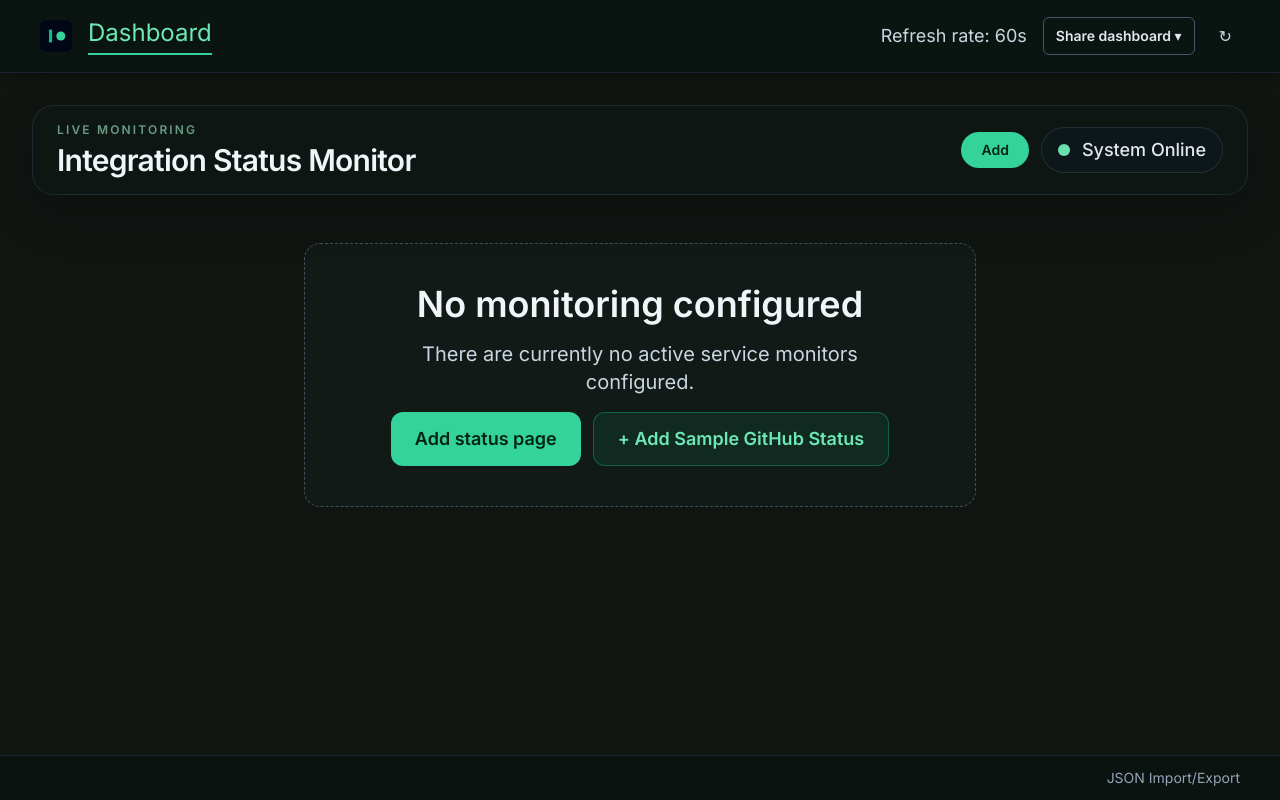
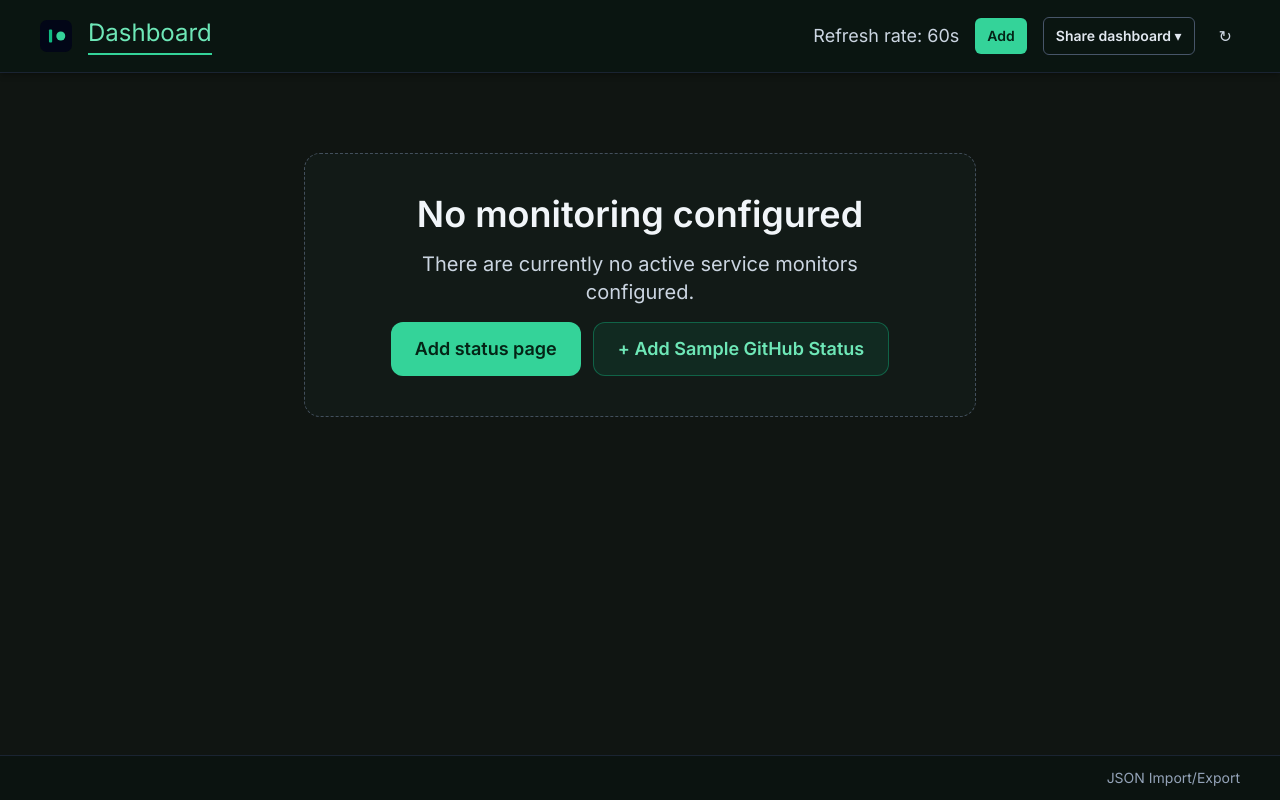
Before and after one commit to JoostVanVelthoven/statusdashboard, a React (Vite) app: page / in a window 1280 px wide. Built offline with nearby package versions, Linux system fonts and the light colour scheme.

Commit message:
Move add action to main header

```diff
--- a/src/App.tsx
+++ b/src/App.tsx
@@ -1,6 +1,7 @@
 import { useCallback, useEffect, useMemo, useRef, useState } from 'react'
 import { Link, Navigate, Route, Routes, useLocation } from 'react-router-dom'
 import { StatusDashboard } from './components/StatusDashboard'
+import type { StatusDashboardHandle } from './components/StatusDashboard'
 import { loadStatusPages, saveStatusPages } from './services/localStorageStatusPages'
 import {
   buildDashboardShareHash,
@@ -116,6 +117,7 @@ export default function App() {
   const [overallIndicator, setOverallIndicator] = useState<AtlassianIndicator>('unknown')
   const location = useLocation()
   const pagesRef = useRef(pages)
+  const dashboardRef = useRef<StatusDashboardHandle | null>(null)
   const processedShareHashesRef = useRef(new Set<string>())
 
   const isDashboardRoute = location.pathname === '/'
@@ -339,6 +341,15 @@ export default function App() {
 
           <div className="flex w-full items-center justify-between gap-2 text-slate-300 md:w-auto md:justify-end md:gap-4">
             <span className="hidden text-lg lg:block">Refresh rate: 60s</span>
+            {isDashboardRoute ? (
+              <button
+                type="button"
+                className="rounded-md bg-emerald-400 px-3 py-2 text-sm font-semibold text-[#042416] shadow-sm shadow-emerald-950/30 transition hover:brightness-110"
+                onClick={() => dashboardRef.current?.openAddPageDialog()}
+              >
+                Add
+              </button>
+            ) : null}
             <div className="relative" ref={shareMenuRef}>
               <button
                 type="button"
@@ -391,6 +402,7 @@ export default function App() {
             path="/"
             element={
               <StatusDashboard
+                ref={dashboardRef}
                 pages={pages}
                 refreshToken={refreshToken}
                 onPagesChange={handlePagesChange}
--- a/src/components/StatusDashboard.tsx
+++ b/src/components/StatusDashboard.tsx
@@ -1,4 +1,4 @@
-import { useCallback, useEffect, useMemo, useRef, useState } from 'react'
+import { forwardRef, useCallback, useEffect, useImperativeHandle, useMemo, useRef, useState } from 'react'
 import { detectStatusPageProvider } from '../services/detectStatusPageProvider'
 import { fetchStatusPageStatus } from '../services/fetchStatusPageStatus'
 import { saveStatusPages } from '../services/localStorageStatusPages'
@@ -12,6 +12,10 @@ import type {
   StatusPageComponentOption,
   StoredStatusPage,
 } from '../types/status'
+
+export type StatusDashboardHandle = {
+  openAddPageDialog: () => void
+}
 
 type StatusDashboardProps = {
   pages: StoredStatusPage[]
@@ -74,14 +78,13 @@ function formatComponentStatus(status: string): string {
   return status.replace(/_/g, ' ')
 }
 
-export function StatusDashboard({
+export const StatusDashboard = forwardRef<StatusDashboardHandle, StatusDashboardProps>(function StatusDashboard({
   pages,
   refreshToken,
   onPagesChange,
   onOverallIndicatorChange,
-}: StatusDashboardProps) {
+}, ref) {
   const [statusByPageId, setStatusByPageId] = useState<Record<string, RuntimeStatus>>({})
-  const [isPolling, setIsPolling] = useState(false)
   const [addError, setAddError] = useState<string | null>(null)
   const [isAddingPage, setIsAddingPage] = useState(false)
   const [isPreparingAddFlow, setIsPreparingAddFlow] = useState(false)
@@ -133,7 +136,6 @@ export function StatusDashboard({
       return
     }
 
-    setIsPolling(true)
     setStatusByPageId((previous) => {
       const next = { ...previous }
 
@@ -197,7 +199,6 @@ export function StatusDashboard({
       return indicatorSeverity(nextIndicator) > indicatorSeverity(current) ? nextIndicator : current
     }, 'unknown')
 
-    setIsPolling(false)
     onOverallIndicatorChange(computedOverallIndicator)
   }, [onOverallIndicatorChange, pages])
 
@@ -603,6 +604,10 @@ export function StatusDashboard({
     setIsEditModalOpen(true)
   }, [])
 
+  useImperativeHandle(ref, () => ({
+    openAddPageDialog: handleQuickAddClick,
+  }), [handleQuickAddClick])
+
   const handleToggleComponentSelection = useCallback((componentId: string) => {
     setSelectedComponentIds((previous) =>
       previous.includes(componentId)
@@ -696,28 +701,6 @@ export function StatusDashboard({
 
   return (
     <main className="mx-auto w-full max-w-[1480px] px-4 py-6 sm:px-6 md:px-8 md:py-8">
-      <header className="mb-6 rounded-[1.35rem] border border-slate-700/50 bg-[#0d1713]/70 px-5 py-4 shadow-[0_16px_50px_rgba(0,0,0,0.18)] backdrop-blur sm:px-6 md:flex md:items-center md:justify-between md:gap-6">
-        <div className="min-w-0">
-          <p className="mb-1 text-xs font-semibold uppercase tracking-[0.18em] text-emerald-200/60">Live monitoring</p>
-          <h1 className="truncate text-2xl font-semibold tracking-tight text-slate-100 sm:text-3xl">Integration Status Monitor</h1>
-        </div>
-        <div className="mt-4 flex w-full flex-wrap items-center gap-3 md:mt-0 md:w-auto md:justify-end">
-          <button
-            type="button"
-            onClick={handleQuickAddClick}
-            disabled={isPreparingAddFlow || isAddingPage}
-            className="rounded-full bg-emerald-400 px-5 py-2 text-sm font-semibold text-[#042416] shadow-sm shadow-emerald-950/30 transition hover:brightness-110 disabled:cursor-not-allowed disabled:opacity-60"
-          >
-            {isPreparingAddFlow || isAddingPage ? 'Adding...' : 'Add'}
-          </button>
-          <div className="flex min-w-0 flex-1 items-center gap-3 rounded-full border border-slate-500/25 bg-slate-900/35 px-4 py-2 text-slate-200 md:flex-none">
-            <span className="status-pulse h-3 w-3 rounded-full bg-emerald-300" aria-hidden="true" />
-            <span className="truncate text-base font-medium sm:text-lg">System Online</span>
-            {isPolling ? <span className="shrink-0 text-sm text-slate-300/80">(Refreshing...)</span> : null}
-          </div>
-        </div>
-      </header>
-
       {pages.length === 0 ? (
         <section className="mx-auto mt-12 max-w-2xl rounded-2xl border border-dashed border-slate-500/60 bg-[#141d1a]/70 p-10 text-center">
           <h2 className="text-4xl font-semibold text-slate-100">No monitoring configured</h2>
@@ -979,4 +962,4 @@ export function StatusDashboard({
       </dialog>
     </main>
   )
-}
+})
--- a/src/index.css
+++ b/src/index.css
@@ -37,22 +37,6 @@ body {
 
 .editor-dialog:focus {
   outline: none;
-}
-
-.status-pulse {
-  animation: status-pulse 2.6s cubic-bezier(0.4, 0, 0.6, 1) infinite;
-}
-
-@keyframes status-pulse {
-  0%,
-  100% {
-    opacity: 1;
-    transform: scale(1);
-  }
-  50% {
-    opacity: 0.75;
-    transform: scale(1.05);
-  }
 }
 
 .status-dashboard-grid {
```
